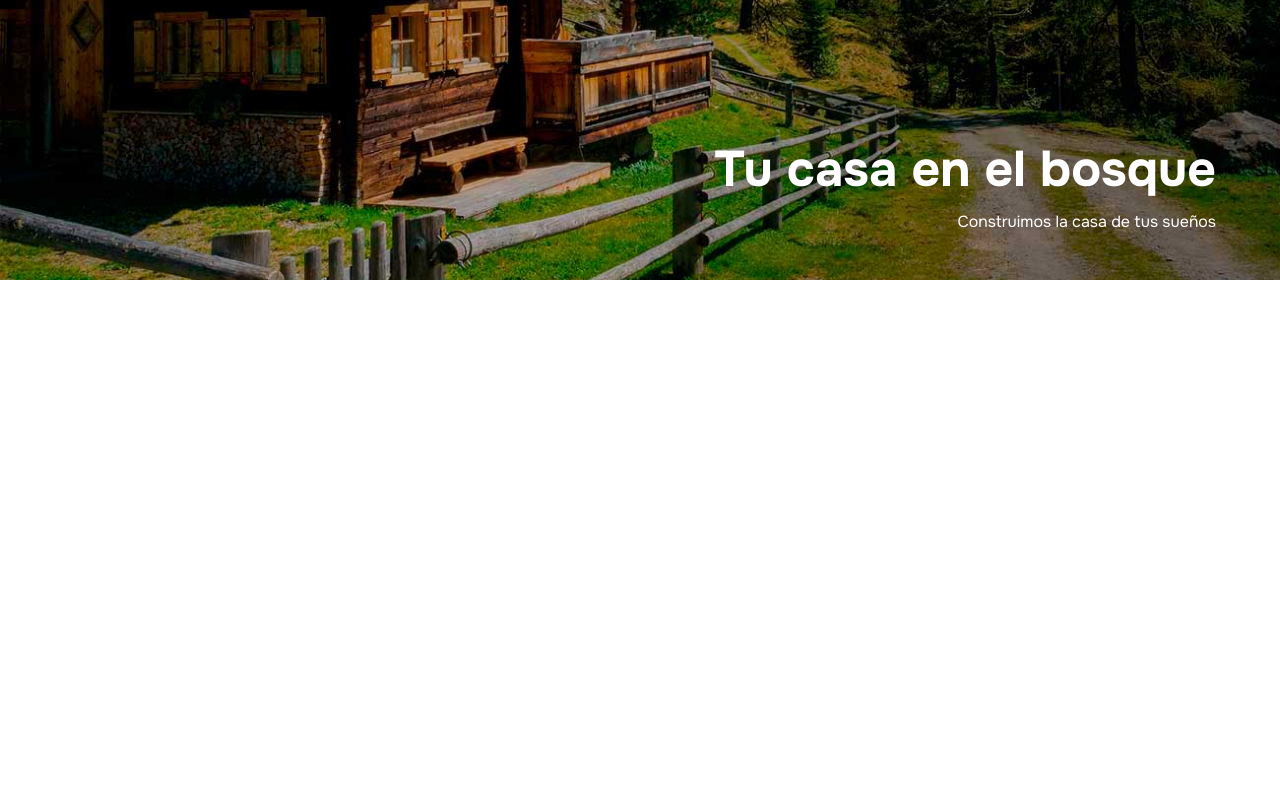
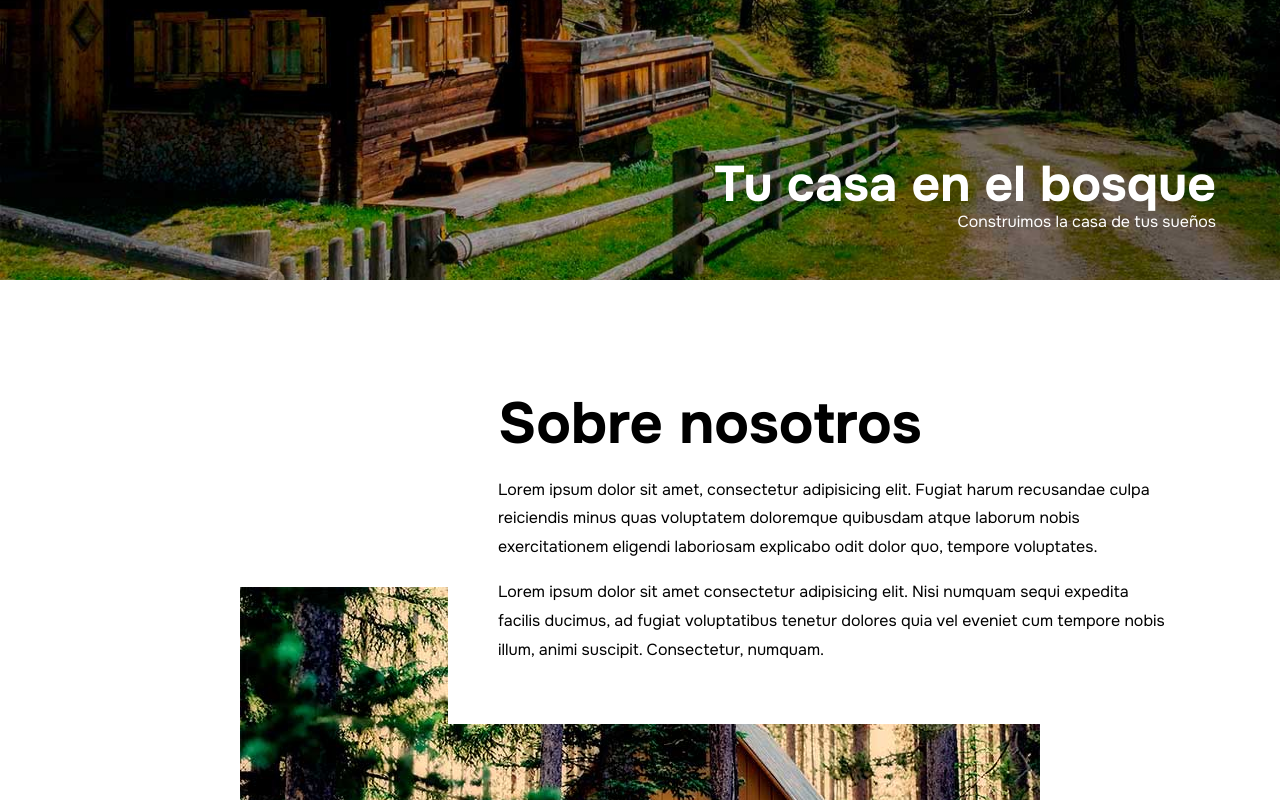
Before and after one commit to BryanLlana/Architecture_page, a plain HTML site: page index.html in a window 1280 px wide. Shown: the part 380-1180 px from the top of the page. Before the commit the page ends 800 px from the top, so only its background shows below. Drawn offline with Linux system fonts and the light colour scheme.

Commit message:
About added

```diff
--- a/css/styles.css
+++ b/css/styles.css
@@ -24,6 +24,7 @@ body {
 h1, h2, h3 {
   font-weight: 700;
   margin: 1rem 0 4rem 0;
+  line-height: 1.2;
 }
 
 h1 {
@@ -201,3 +202,33 @@ img {
   margin: 0;
   line-height: 1;
 }
+
+/**About**/
+.about {
+  display: grid;
+  grid-template-rows: repeat(2, 1fr);
+  background-image: url(/img/nosotros.jpg);
+  background-repeat: no-repeat;
+  background-position: bottom center;
+}
+
+@media (width >= 992px){
+  .about {
+    grid-template-columns: repeat(3, 1fr);
+  }
+}
+
+.content-about {
+  background-color: var(--white);
+  padding: 5rem;
+}
+
+@media (width >= 992px){
+  .content-about {
+    grid-column: 2 / 4;
+  }
+}
+
+.content-about h2, .content-about p {
+  margin-bottom: 1rem;
+}
--- a/index.html
+++ b/index.html
@@ -38,6 +38,14 @@
       </div>
     </div>
   </header>
+
+  <section class="container mt-5 about">
+    <div class="content-about">
+      <h2>Sobre nosotros</h2>
+      <p>Lorem ipsum dolor sit amet, consectetur adipisicing elit. Fugiat harum recusandae culpa reiciendis minus quas voluptatem doloremque quibusdam atque laborum nobis exercitationem eligendi laboriosam explicabo odit dolor quo, tempore voluptates.</p>
+      <p>Lorem ipsum dolor sit amet consectetur adipisicing elit. Nisi numquam sequi expedita facilis ducimus, ad fugiat voluptatibus tenetur dolores quia vel eveniet cum tempore nobis illum, animi suscipit. Consectetur, numquam.</p>
+    </div>
+  </section>
 </body>
 
 </html>
```
